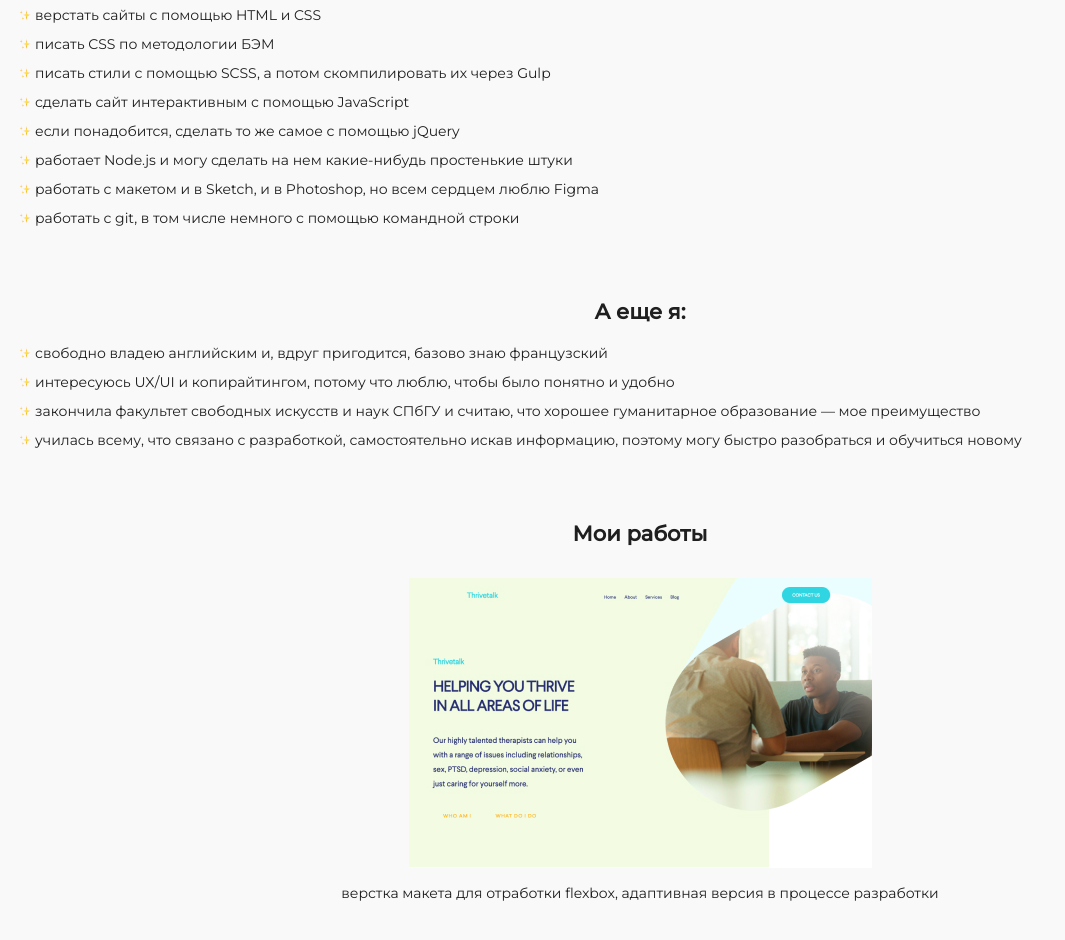
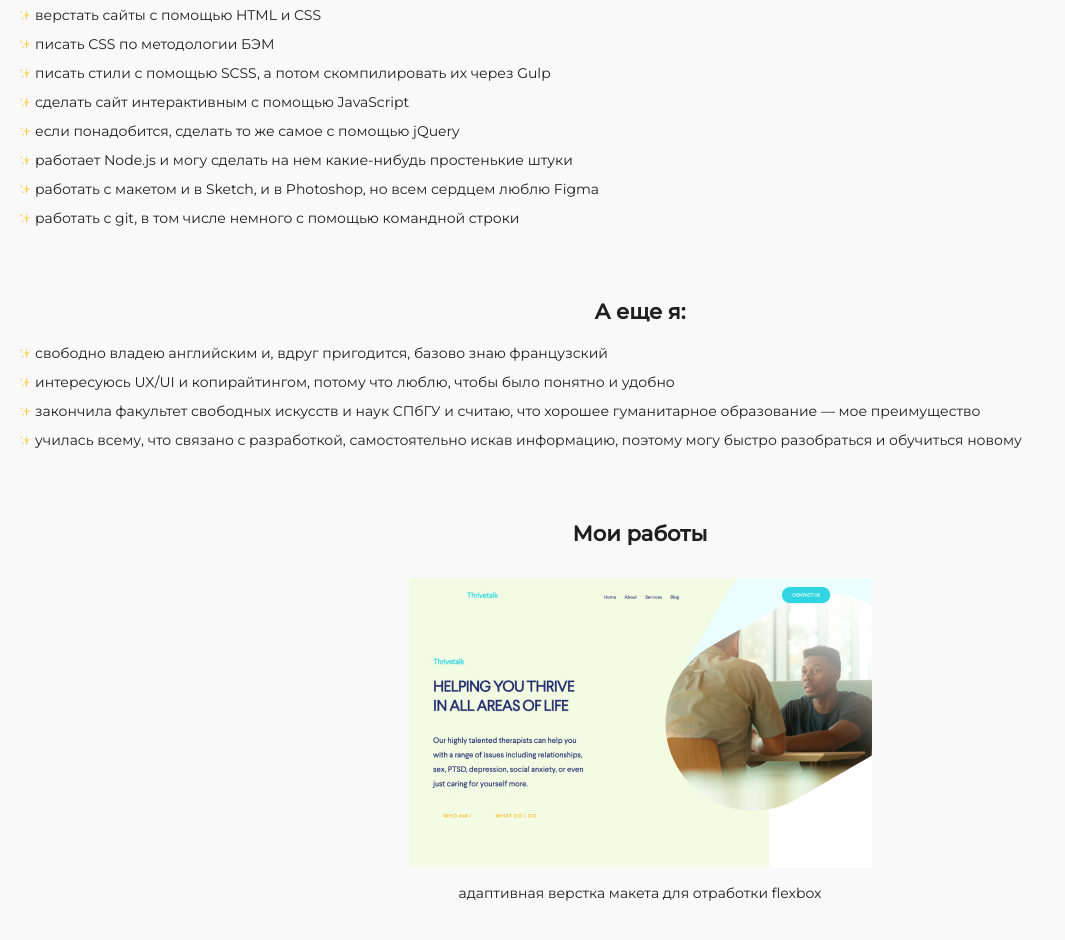
Before and after one commit to thatbookshopguy/portfolio, a plain HTML site: page index.html in a window 1280 px wide. Shown: the part 452-1392 px from the top of the page, without its empty margins (0-1065 px from the left). Drawn offline with nearby package versions, Linux system fonts and the light colour scheme.

Commit message:
markup fixed

```diff
--- a/index.html
+++ b/index.html
@@ -49,7 +49,7 @@
           <ul class="works__list swiper-wrapper">
             <li class="works__item swiper-slide">
               <a href="https://thatbookshopguy.github.io/thrivetalk/"><img src="img/website_1.jpg" alt="Thrivetalk" class="works__img"></a>
-              <p class="works__description">верстка макета для отработки flexbox, адаптивная версия в процессе разработки</p>
+              <p class="works__description">адаптивная верстка макета для отработки flexbox</p>
             </li>
             <li class="works__item swiper-slide">
               <a href="https://thatbookshopguy.github.io/single-price-grid-component-challenge/"><img src="img/website_2.jpg" alt="Challenge" class="works__img"></a>
```
